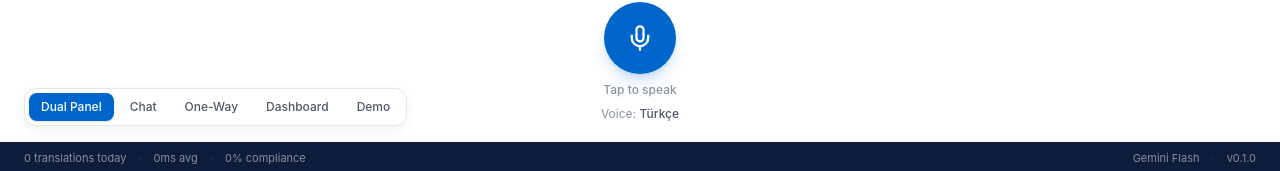
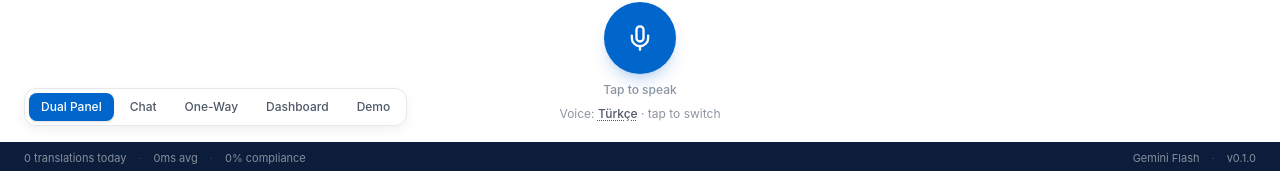
Before and after one commit to odtboun/multilingual-translation-system, a React (Vite) app in the folder frontend/: page / in a window 1280 px wide. Both pictures are taken after a click on the button "Voice". Shown: the part 626-797 px from the top of the page. Built offline with nearby package versions, Linux system fonts and the light colour scheme.

Commit message:
fix: voice language indicator is tappable — tap to switch Türkçe ↔ English
UX: Voice defaults to Türkçe (airport context), auto-updates after
detection, and the user can tap 'Voice: Türkçe' to manually switch
if the system guesses wrong. Shows '· tap to switch' hint.

```diff
--- a/frontend/src/components/DualPanelView.tsx
+++ b/frontend/src/components/DualPanelView.tsx
@@ -276,7 +276,14 @@ export function DualPanelView({ onMetrics }: { onMetrics: (m: { count: number; l
                 )}
               </AnimatePresence>
               <p className="mt-2 text-xs text-text-tertiary text-center">
-                Voice: <span className="font-medium text-text-secondary">{voiceLang === 'tr-TR' ? 'Türkçe' : 'English'}</span>
+                Voice:{' '}
+                <button
+                  onClick={() => setVoiceLang(v => v === 'tr-TR' ? 'en-US' : 'tr-TR')}
+                  className="font-medium text-text-secondary hover:text-aviation underline decoration-dotted underline-offset-2 transition-colors"
+                >
+                  {voiceLang === 'tr-TR' ? 'Türkçe' : 'English'}
+                </button>
+                {' '}· tap to switch
               </p>
             </div>
           ) : (
```
